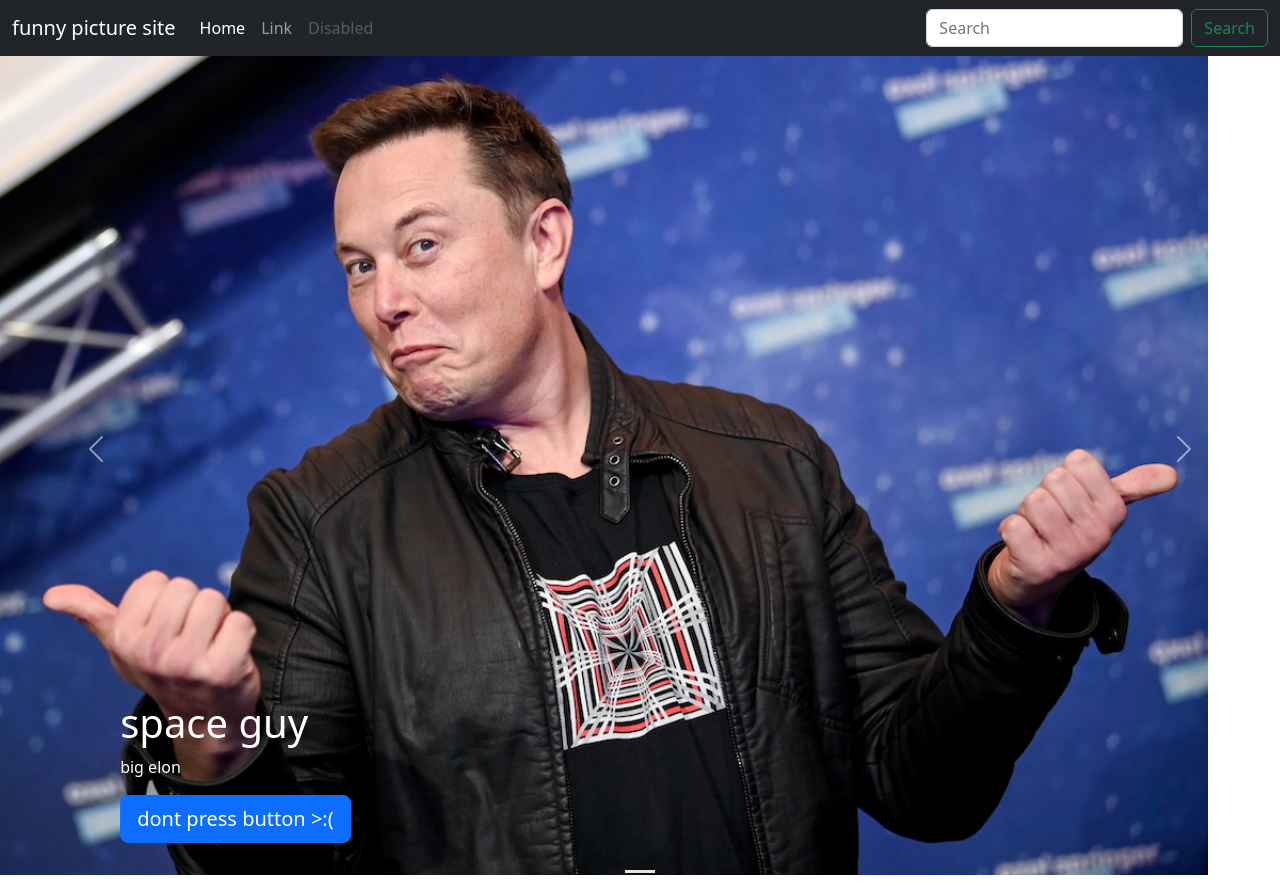
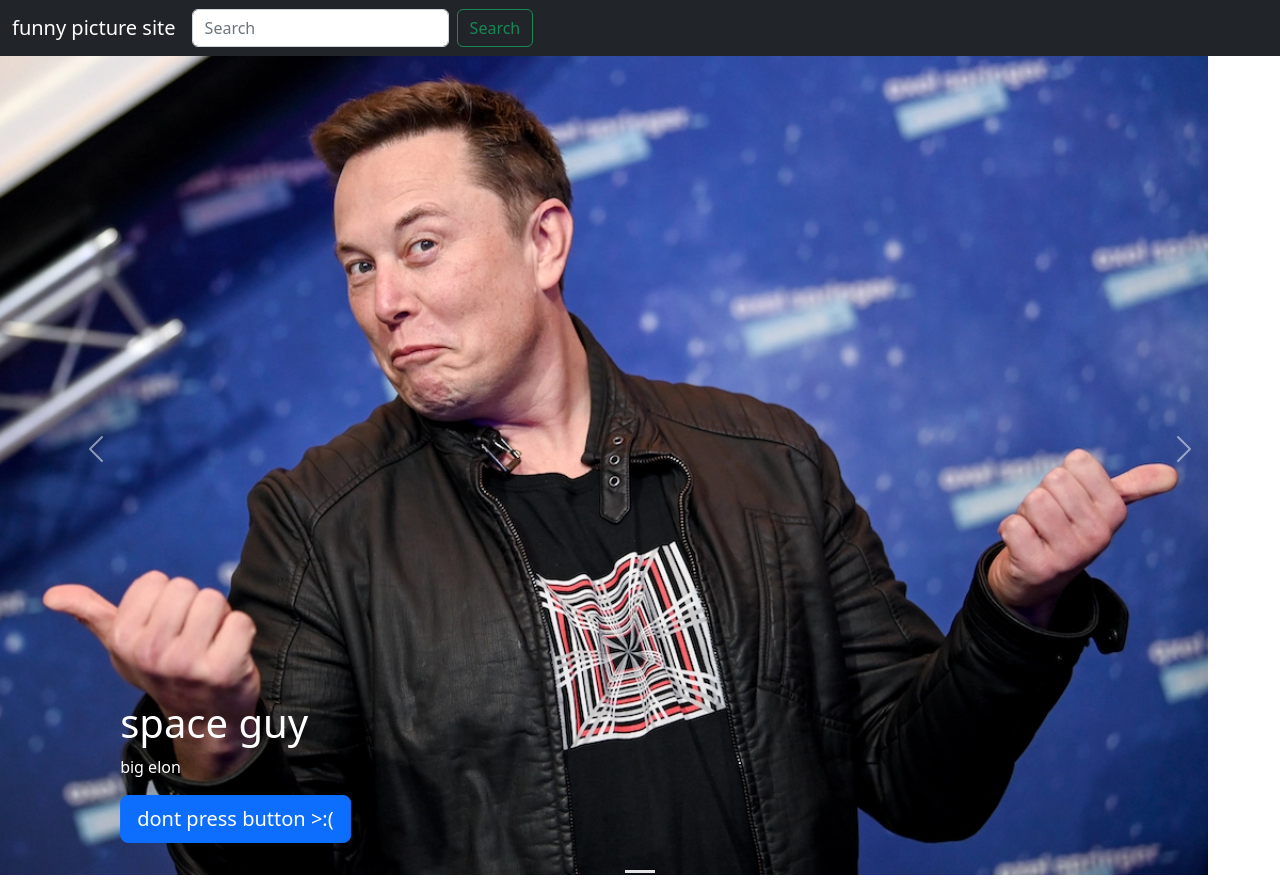
Before and after one commit to davidsmcnutty/CSCE3420Website, a plain HTML site: page index.html in a window 1280 px wide. Shown: the top 886 px of the page. Drawn offline with nearby package versions, Linux system fonts and the light colour scheme.

Commit message:
Update index.html

```diff
--- a/index.html
+++ b/index.html
@@ -45,17 +45,6 @@
         <span class="navbar-toggler-icon"></span>
       </button>
       <div class="collapse navbar-collapse" id="navbarCollapse">
-        <ul class="navbar-nav me-auto mb-2 mb-md-0">
-          <li class="nav-item">
-            <a class="nav-link active" aria-current="page" href="#">Home</a>
-          </li>
-          <li class="nav-item">
-            <a class="nav-link" href="#">Link</a>
-          </li>
-          <li class="nav-item">
-            <a class="nav-link disabled" href="#" tabindex="-1" aria-disabled="true">Disabled</a>
-          </li>
-        </ul>
         <form class="d-flex">
           <input class="form-control me-2" type="search" placeholder="Search" aria-label="Search">
           <button class="btn btn-outline-success" type="submit">Search</button>
```
